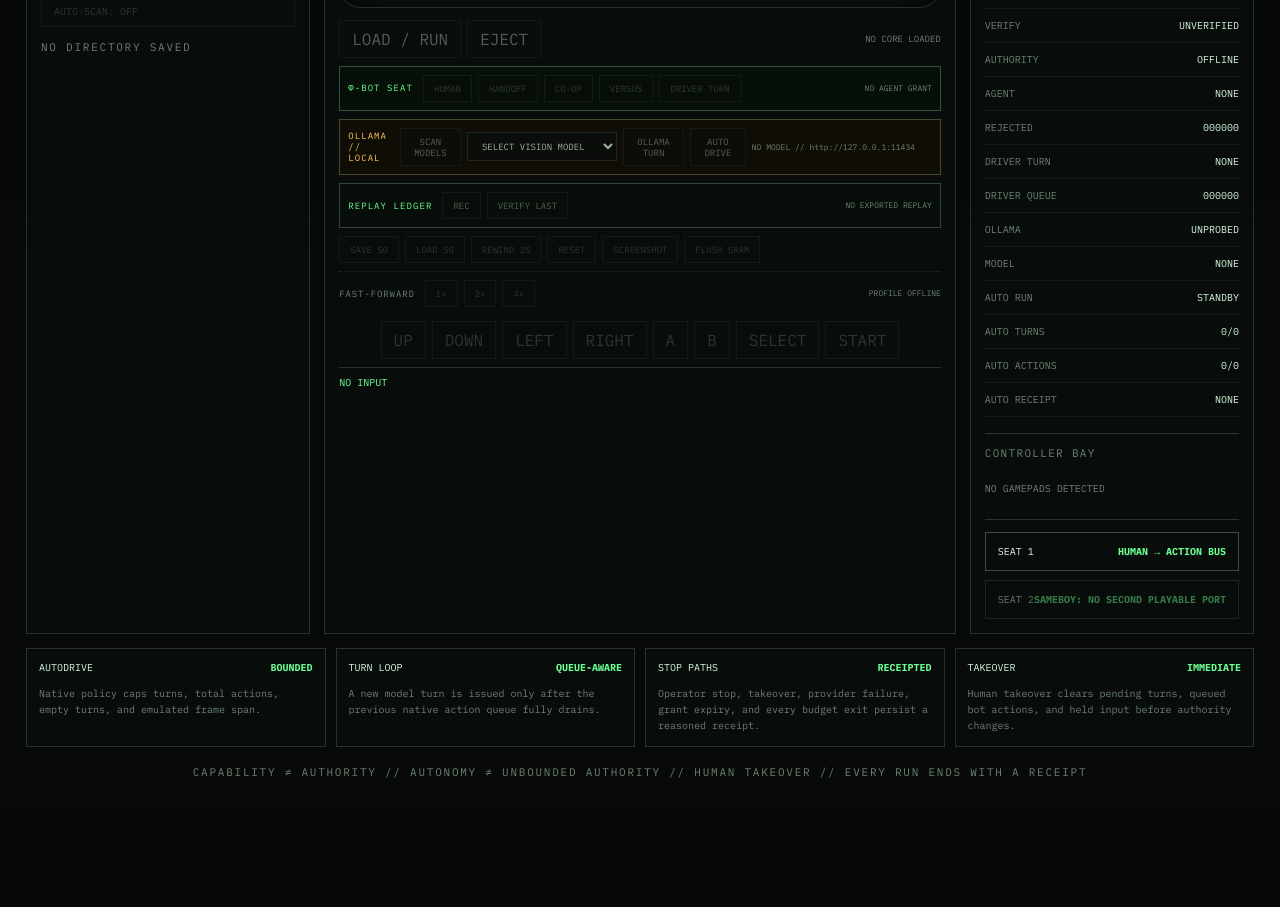
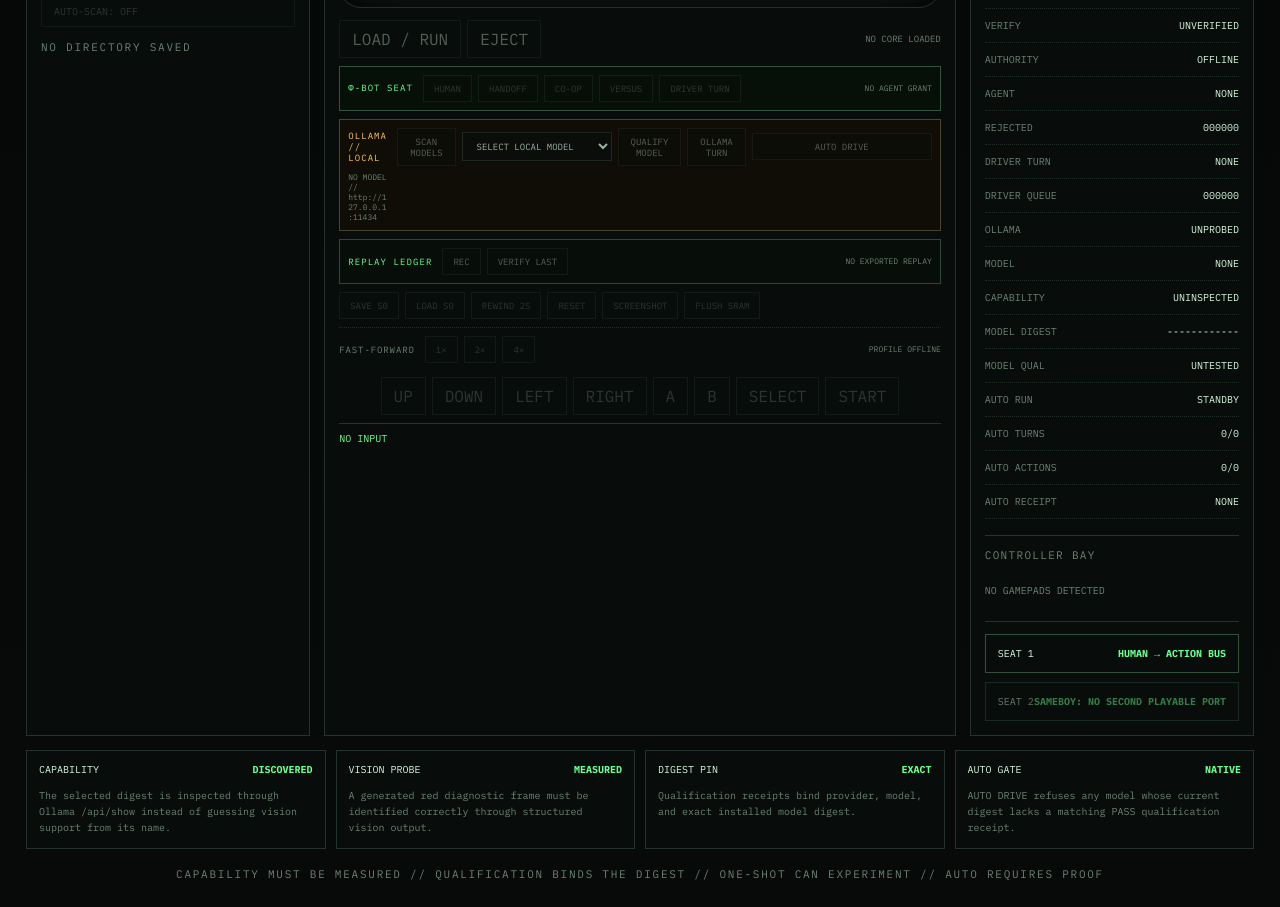
Before and after one commit to MichaelWave369/PhiCade, a React (Vite) app in the folder apps/desktop/: page / in a window 1280 px wide. Shown: the part 800-1707 px from the top of the page. Before the commit the page ends 1605 px from the top, so only its background shows below. Built offline with nearby package versions, Linux system fonts and the light colour scheme.

Commit message:
feat: add digest-bound model qualification operator flow

```diff
--- a/apps/desktop/src/App.tsx
+++ b/apps/desktop/src/App.tsx
@@ -21,8 +21,10 @@ import {
   getAutodriveStatus,
   getDriverStatus,
   getLastAutodriveReceipt,
+  getOllamaQualificationStatus,
   issueAgentTurn,
   listOllamaModels,
+  qualifyOllamaModel,
   loadSettings,
   setControlMode,
   startAutodrive,
@@ -49,6 +51,7 @@ import {
   type FramePacket,
   type GameProfile,
   type OllamaModel,
+  type OllamaQualificationStatus,
   type ReplayArtifact,
   type RomEntry,
   type SessionInfo,
@@ -58,10 +61,10 @@ const systems = ["ALL", "NES", "SNES", "GB", "GBC", "GBA", "GENESIS", "PS1"] as
 const PHIBOT_AGENT_ID = "phi-local";
 
 const milestones = [
-  ["AUTODRIVE", "BOUNDED", "Native policy caps turns, total actions, empty turns, and emulated frame span."],
-  ["TURN LOOP", "QUEUE-AWARE", "A new model turn is issued only after the previous native action queue fully drains."],
-  ["STOP PATHS", "RECEIPTED", "Operator stop, takeover, provider failure, grant expiry, and every budget exit persist a reasoned receipt."],
-  ["TAKEOVER", "IMMEDIATE", "Human takeover clears pending turns, queued bot actions, and held input before authority changes."],
+  ["CAPABILITY", "DISCOVERED", "The selected digest is inspected through Ollama /api/show instead of guessing vision support from its name."],
+  ["VISION PROBE", "MEASURED", "A generated red diagnostic frame must be identified correctly through structured vision output."],
+  ["DIGEST PIN", "EXACT", "Qualification receipts bind provider, model, and exact installed model digest."],
+  ["AUTO GATE", "NATIVE", "AUTO DRIVE refuses any model whose current digest lacks a matching PASS qualification receipt."],
 ] as const;
 
 function decodeBase64(value: string): Uint8Array {
@@ -107,6 +110,8 @@ export function App() {
   const [ollamaModels, setOllamaModels] = useState<OllamaModel[]>([]);
   const [ollamaOnline, setOllamaOnline] = useState(false);
   const [ollamaScanning, setOllamaScanning] = useState(false);
+  const [modelQualification, setModelQualification] = useState<OllamaQualificationStatus | null>(null);
+  const [qualificationBusy, setQualificationBusy] = useState(false);
   const [providerBusy, setProviderBusy] = useState(false);
   const [lastProviderDurationMs, setLastProviderDurationMs] = useState<number | null>(null);
   const [autodrive, setAutodrive] = useState<AutodriveStatus | null>(null);
@@ -376,10 +381,22 @@ export function App() {
       const models = await listOllamaModels(settings.ollamaBaseUrl);
       setOllamaModels(models);
       setOllamaOnline(true);
+      if (settings.ollamaModel && models.some((candidate) => candidate.name === settings.ollamaModel || candidate.model === settings.ollamaModel)) {
+        try {
+          setModelQualification(
+            await getOllamaQualificationStatus(settings.ollamaBaseUrl, settings.ollamaModel),
+          );
+        } catch {
+          setModelQualification(null);
+        }
+      } else {
+        setModelQualification(null);
+      }
       setNotice(`OLLAMA ONLINE // ${models.length} LOCAL MODELS FOUND`);
     } catch (error) {
       setOllamaModels([]);
       setOllamaOnline(false);
+      setModelQualification(null);
       setNotice(`OLLAMA OFFLINE // ${String(error)}`);
     } finally {
       setOllamaScanning(false);
@@ -389,11 +406,52 @@ export function App() {
   const chooseOllamaModel = async (model: string) => {
     const nextSettings = { ...settings, ollamaModel: model || null };
     setSettings(nextSettings);
+    setModelQualification(null);
     try {
       await saveSettings(nextSettings);
-      setNotice(model ? `OLLAMA MODEL // ${model}` : "OLLAMA MODEL CLEARED");
+      if (model) {
+        const status = await getOllamaQualificationStatus(settings.ollamaBaseUrl, model);
+        setModelQualification(status);
+        setNotice(
+          `OLLAMA MODEL // ${model} // ${status.details.capabilities.join("+") || "NO CAPABILITIES"} // ${status.qualified ? "QUALIFIED" : "UNQUALIFIED"}`,
+        );
+      } else {
+        setNotice("OLLAMA MODEL CLEARED");
+      }
     } catch (error) {
-      setNotice(`SETTINGS ERROR // ${String(error)}`);
+      setNotice(`MODEL INSPECTION ERROR // ${String(error)}`);
+    }
+  };
+
+  const qualifySelectedOllamaModel = async () => {
+    if (!settings.ollamaModel) {
+      setNotice("SELECT AN OLLAMA MODEL FIRST");
+      return;
+    }
+
+    providerBusyRef.current = true;
+    setProviderBusy(true);
+    setQualificationBusy(true);
+    setNotice(`MODEL QUALIFICATION // ${settings.ollamaModel} // SYNTHETIC VISION PROBE`);
+
+    try {
+      const artifact = await qualifyOllamaModel(settings.ollamaBaseUrl, settings.ollamaModel);
+      const status = await getOllamaQualificationStatus(
+        settings.ollamaBaseUrl,
+        settings.ollamaModel,
+      );
+      setModelQualification(status);
+      const receipt = artifact.receipt;
+      setNotice(
+        `MODEL QUALIFICATION ${receipt.result} // ${receipt.model} // ${receipt.digest.slice(0, 12)}… // VISION ${receipt.visionProbePass ? "PASS" : "FAIL"} // JSON ${receipt.structuredOutputPass ? "PASS" : "FAIL"}`,
+      );
+    } catch (error) {
+      setModelQualification(null);
+      setNotice(`MODEL QUALIFICATION ERROR // ${String(error)}`);
+    } finally {
+      providerBusyRef.current = false;
+      setProviderBusy(false);
+      setQualificationBusy(false);
     }
   };
 
@@ -464,15 +522,29 @@ export function App() {
 
   const beginAutodrive = async () => {
     if (!settings.ollamaModel) {
-      setNotice("SELECT A LOCAL OLLAMA VISION MODEL FIRST");
+      setNotice("SELECT A LOCAL OLLAMA MODEL FIRST");
       return;
     }
     try {
-      const status = await startAutodrive("ollama", settings.ollamaModel, defaultAutodrivePolicy);
+      const qualification = await getOllamaQualificationStatus(
+        settings.ollamaBaseUrl,
+        settings.ollamaModel,
+      );
+      setModelQualification(qualification);
+      if (!qualification.qualified) {
+        throw new Error("selected model digest is not qualified for autonomous vision play");
+      }
+
+      const status = await startAutodrive(
+        "ollama",
+        settings.ollamaModel,
+        qualification.details.digest,
+        defaultAutodrivePolicy,
+      );
       setAutodrive(status);
       setLastAutodrive(null);
       setNotice(
-        `AUTODRIVE RUN ${status.runId} // ${status.policy.maxTurns}T / ${status.policy.maxTotalActions}A / ${status.policy.maxEmulatedFrames}F`,
+        `AUTODRIVE RUN ${status.runId} // QUALIFIED ${qualification.details.digest.slice(0, 12)}… // ${status.policy.maxTurns}T / ${status.policy.maxTotalActions}A / ${status.policy.maxEmulatedFrames}F`,
       );
     } catch (error) {
       setNotice(`AUTODRIVE START ERROR // ${String(error)}`);
@@ -813,7 +885,7 @@ export function App() {
                   <div className="phi-mark">Φ</div>
                   <h2>PHICADE</h2>
                   <p>{selectedGame ? `${selectedGame.system} // ${selectedGame.displayName}` : "SELECT CARTRIDGE"}</p>
-                  <small>RUNG 9 // GOVERNED AUTODRIVE ONLINE</small>
+                  <small>RUNG 10 // MODEL QUALIFICATION REGISTRY ONLINE</small>
                 </div>
               )}
             </div>
@@ -846,11 +918,18 @@ export function App() {
               disabled={ollamaModels.length === 0 || providerBusy || autodrive?.active}
               aria-label="Ollama model"
             >
-              <option value="">SELECT VISION MODEL</option>
+              <option value="">SELECT LOCAL MODEL</option>
               {ollamaModels.map((model) => (
                 <option key={model.digest || model.name} value={model.name}>{model.name}</option>
               ))}
             </select>
+            <button
+              className={modelQualification?.qualified ? "model-qualified" : ""}
+              onClick={() => void qualifySelectedOllamaModel()}
+              disabled={!settings.ollamaModel || providerBusy || qualificationBusy || autodrive?.active}
+            >
+              {qualificationBusy ? "QUALIFYING..." : modelQualification?.qualified ? "QUALIFIED ✓" : "QUALIFY MODEL"}
+            </button>
             <button
               onClick={() => void runOllamaDriverTurn(false)}
               disabled={!running || replayRecording || autodrive?.active || providerBusy || authority?.mode !== "phi-bot" || !settings.ollamaModel || driverPendingTurnId !== null}
@@ -865,7 +944,7 @@ export function App() {
                 || replayRecording
                 || !settings.ollamaModel
                 || authority?.mode !== "phi-bot"
-                || (!autodrive?.active && (!ollamaOnline || providerBusy || driverPendingTurnId !== null || driverQueuedActions !== 0))
+                || (!autodrive?.active && (!modelQualification?.qualified || !ollamaOnline || providerBusy || driverPendingTurnId !== null || driverQueuedActions !== 0))
               }
             >
               {autodrive?.active ? "STOP AUTO" : "AUTO DRIVE"}
@@ -874,7 +953,7 @@ export function App() {
               {autodrive?.active
                 ? `RUN ${autodrive.runId} // ${autodrive.turnsCompleted}/${autodrive.policy.maxTurns}T // ${autodrive.totalActions}/${autodrive.policy.maxTotalActions}A`
                 : settings.ollamaModel
-                  ? `${settings.ollamaModel} // ${settings.ollamaBaseUrl}${lastProviderDurationMs === null ? "" : ` // ${Math.round(lastProviderDurationMs)}MS`}`
+                  ? `${settings.ollamaModel} // ${modelQualification?.details.digest.slice(0, 12) ?? "UNINSPECTED"}… // ${modelQualification?.details.capabilities.join("+") || "NO CAPABILITY DATA"} // ${modelQualification?.qualified ? "QUALIFIED" : "UNQUALIFIED"}${lastProviderDurationMs === null ? "" : ` // ${Math.round(lastProviderDurationMs)}MS`}`
                   : `NO MODEL // ${settings.ollamaBaseUrl}`}
             </small>
           </div>
@@ -939,7 +1018,7 @@ export function App() {
         </section>
 
         <aside className="panel telemetry-panel">
-          <div className="panel-title">RUNTIME // RUNG 9</div>
+          <div className="panel-title">RUNTIME // RUNG 10</div>
           <dl>
             <div><dt>FRAME</dt><dd>{frameNumber.toString().padStart(6, "0")}</dd></div>
             <div><dt>INPUT QUEUE</dt><dd>{bus.pending.toString().padStart(6, "0")}</dd></div>
@@ -962,6 +1041,9 @@ export function App() {
             <div><dt>DRIVER QUEUE</dt><dd>{driverQueuedActions.toString().padStart(6, "0")}</dd></div>
             <div><dt>OLLAMA</dt><dd>{providerBusy ? "THINK PAUSE" : ollamaOnline ? "ONLINE" : "UNPROBED"}</dd></div>
             <div><dt>MODEL</dt><dd>{settings.ollamaModel ?? "NONE"}</dd></div>
+            <div><dt>CAPABILITY</dt><dd>{modelQualification?.details.capabilities.join("+").toUpperCase() || "UNINSPECTED"}</dd></div>
+            <div><dt>MODEL DIGEST</dt><dd>{modelQualification?.details.digest.slice(0, 12).toUpperCase() ?? "------------"}</dd></div>
+            <div><dt>MODEL QUAL</dt><dd>{modelQualification?.qualified ? "PASS" : modelQualification ? "FAIL / STALE" : "UNTESTED"}</dd></div>
             <div><dt>AUTO RUN</dt><dd>{autodrive?.active ? `#${autodrive.runId} ACTIVE` : autodrive?.stopReason?.toUpperCase() ?? "STANDBY"}</dd></div>
             <div><dt>AUTO TURNS</dt><dd>{autodrive ? `${autodrive.turnsCompleted}/${autodrive.policy.maxTurns}` : "0/0"}</dd></div>
             <div><dt>AUTO ACTIONS</dt><dd>{autodrive ? `${autodrive.totalActions}/${autodrive.policy.maxTotalActions}` : "0/0"}</dd></div>
@@ -1007,7 +1089,7 @@ export function App() {
         ))}
       </section>
 
-      <footer>CAPABILITY ≠ AUTHORITY // AUTONOMY ≠ UNBOUNDED AUTHORITY // HUMAN TAKEOVER // EVERY RUN ENDS WITH A RECEIPT</footer>
+      <footer>CAPABILITY MUST BE MEASURED // QUALIFICATION BINDS THE DIGEST // ONE-SHOT CAN EXPERIMENT // AUTO REQUIRES PROOF</footer>
     </main>
   );
 }
```
